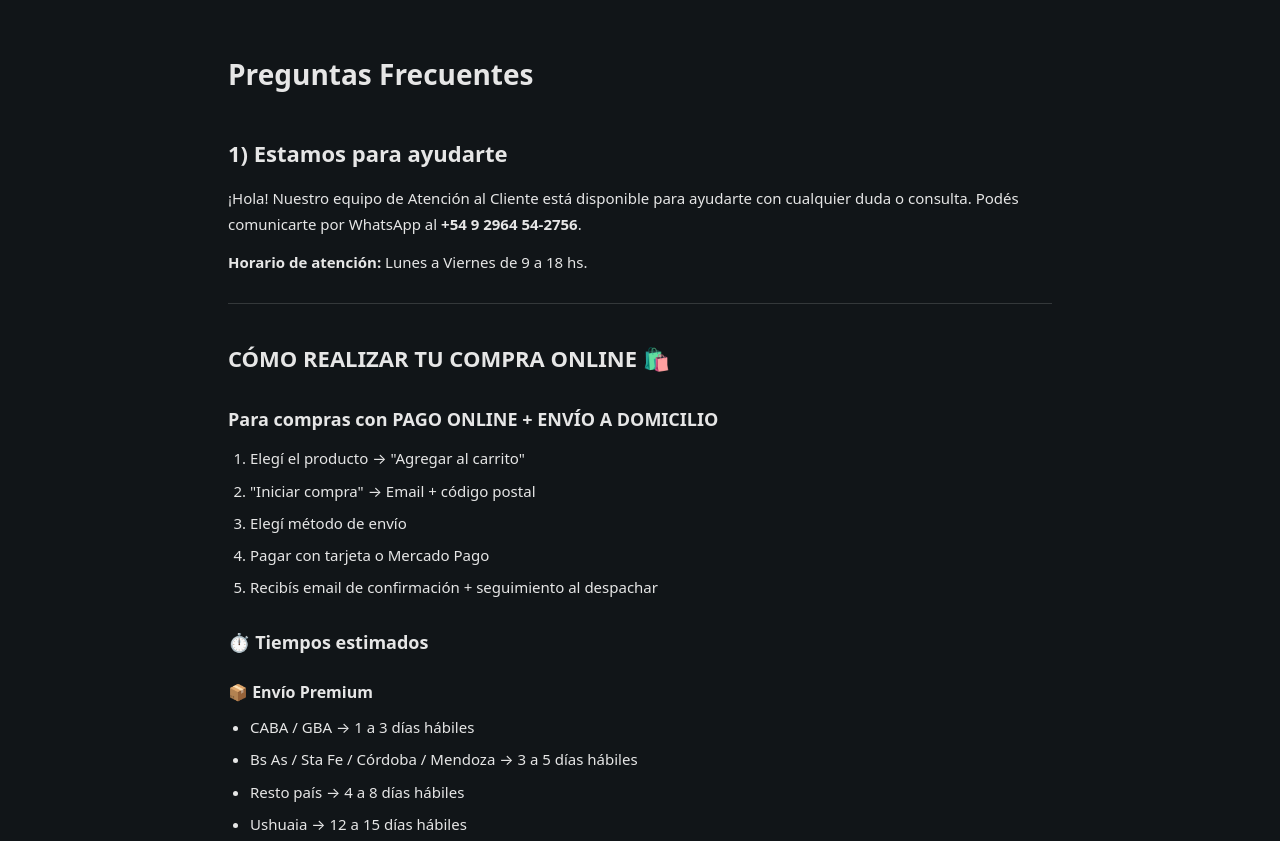
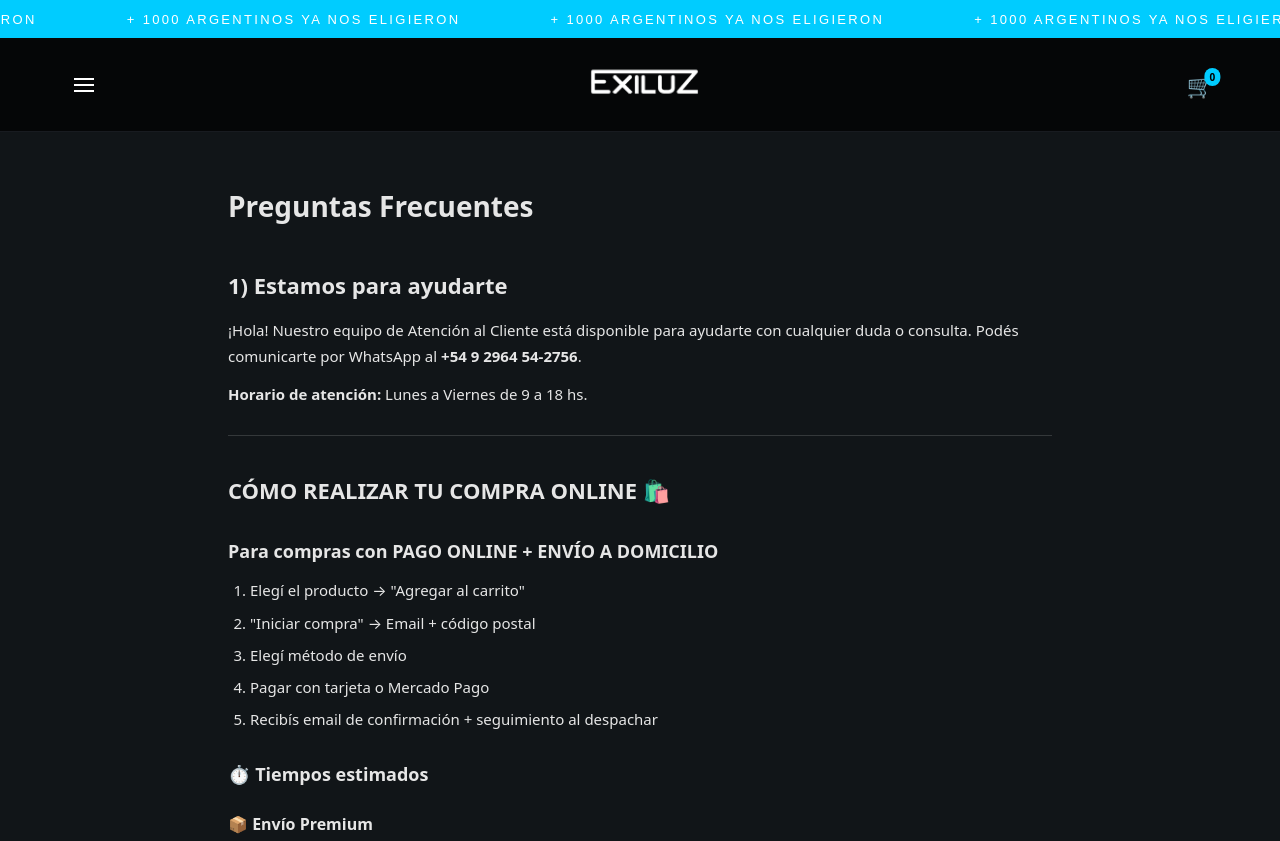
Before and after one commit to exiluzrg-design/exiluz, a website: page faq.html in a window 1280 px wide. Shown: the top 841 px of the page. Drawn offline with Linux system fonts and the light colour scheme; a web font is replaced by a local one.

Commit message:
Update faq.html

```diff
--- a/faq.html
+++ b/faq.html
@@ -12,8 +12,8 @@
   <!-- estilos solo legales -->
   <link rel="stylesheet" href="assets/css/legal.css">
 
-  <!-- header + banner inyectados por JS -->
-  <script src="assets/js/include-header.js" defer></script>
+  <!-- header + banner inyectados por JS (USAR SOLO ESTE) -->
+  <script src="assets/js/header-banner.js" defer></script>
 </head>
 
 <body class="page--legal">
```
